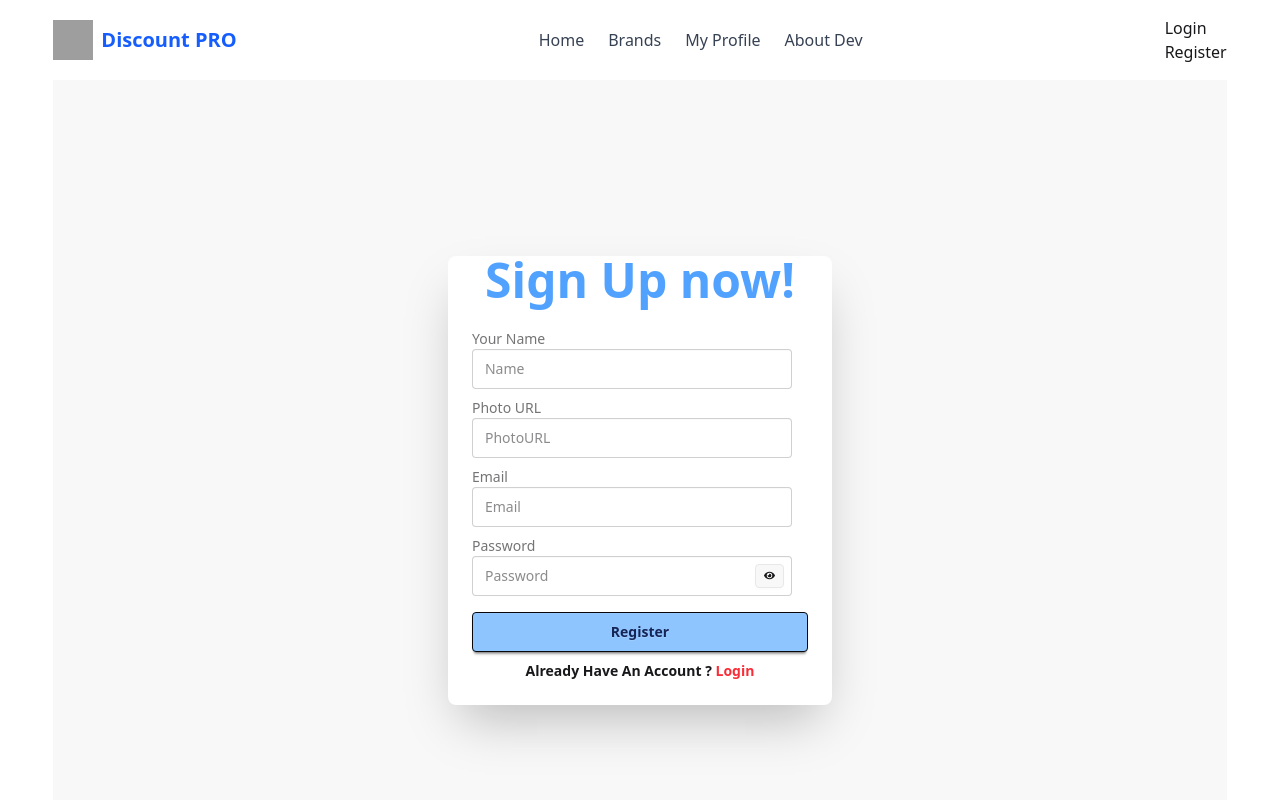
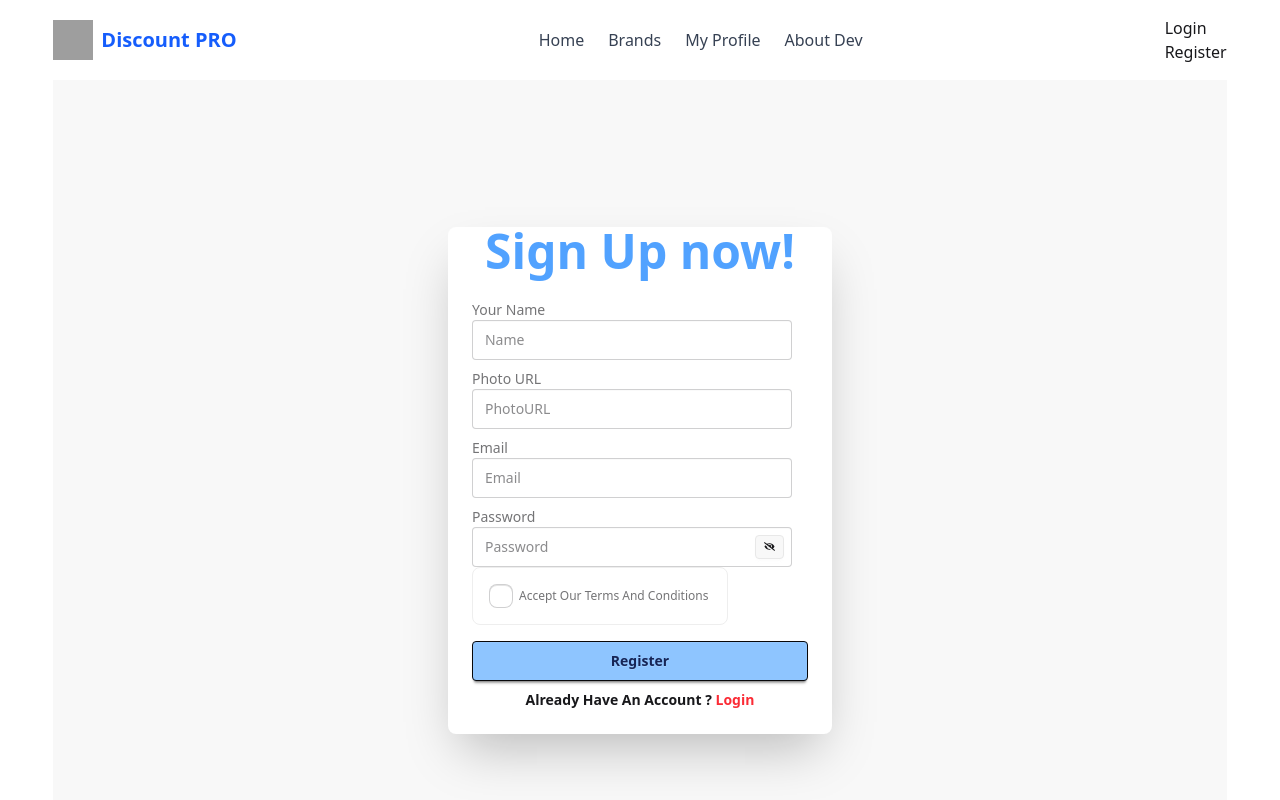
Before and after one commit to laizu01993/A-Coupon-Collecting-Application, a React (Vite) app: page /register in a window 1280 px wide. Shown: the top 800 px of the page. Built offline with nearby package versions, Linux system fonts and the light colour scheme; no server answers; grey boxes are pictures that could not be loaded.

Commit message:
toggled show password and accept terms

```diff
--- a/src/pages/Home/TopBrand/TopBrand.jsx
+++ b/src/pages/Home/TopBrand/TopBrand.jsx
@@ -13,7 +13,7 @@ const TopBrand = () => {
                 {
                     brands.map((brand) =>(
 
-                        <div className="mx-8">
+                        <div key={brand._id} className="mx-8">
                             <Link to="/brands">
                         <img key={brand._id}
                         src={brand.brand_logo}
--- a/src/pages/SignUp/SignUp.jsx
+++ b/src/pages/SignUp/SignUp.jsx
@@ -2,7 +2,7 @@ import { useContext, useState } from "react";
 import { Link, useNavigate } from "react-router-dom";
 import { AuthContext } from "../../provider/AuthProvider";
 import toast from "react-hot-toast";
-import { FaEye } from "react-icons/fa";
+import { FaEye, FaEyeSlash } from "react-icons/fa";
 
 const SignUp = () => {
 
@@ -15,12 +15,25 @@ const SignUp = () => {
     const handleSubmit = (e) => {
         e.preventDefault();
         // get form data
-        const form = new FormData(e.target);
-        const name = form.get("name")
-        const photo = form.get("photo")
-        const email = form.get("email")
-        const password = form.get("password")
-        console.log({ name, photo, email, password });
+        // const form = new FormData(e.target);
+        // const name = form.get("name")
+        // const photo = form.get("photo")
+        // const email = form.get("email")
+        // const password = form.get("password")
+        // console.log({ name, photo, email, password });
+        const name = e.target.name.value;
+        const photo = e.target.photo.value;
+        const email = e.target.email.value;
+        const password = e.target.password.value;
+        const terms = e.target.terms.checked;
+        console.log(name, photo, email, password, terms);
+
+        // terms condition
+        if(!terms){
+            toast.error("Please accept our terms and condition")
+            return;
+        }
+
 
         // Password validation using regex
         const passwordRegex = /^(?=.*[a-z])(?=.*[A-Z]).{6,}$/;
@@ -68,13 +81,25 @@ const SignUp = () => {
 
                         <label className="label mt-2">Password</label>
                         <div className="flex items-center gap-2 relative">
-                            <input type="password"
-                            name="password" className="input" placeholder="Password"
+                            <input type={showPassword ? "text" : "password"}
+                                name="password" className="input" placeholder="Password"
                                 required />
-                            <button className="btn btn-xs absolute right-6">
-                                <FaEye></FaEye>
+                            <button
+                                onClick={() => setShowPassword(!showPassword)} className="btn btn-xs absolute right-6">
+                                {
+                                    showPassword ? <FaEye></FaEye> : <FaEyeSlash></FaEyeSlash>
+                                }
                             </button>
                         </div>
+                        {/* checkbox */}
+                        <fieldset className="fieldset bg-base-100 border-base-300 rounded-box w-64 border p-4">
+
+                            <label className="label">
+                                <input type="checkbox"
+                                name="terms" className="checkbox" />
+                                Accept Our Terms And Conditions
+                            </label>
+                        </fieldset>
                         <div className="flex justify-center mt-4">
                             <button className="btn btn-neutral w-full bg-blue-300 text-blue-950 ">Register</button>
                         </div>
```
